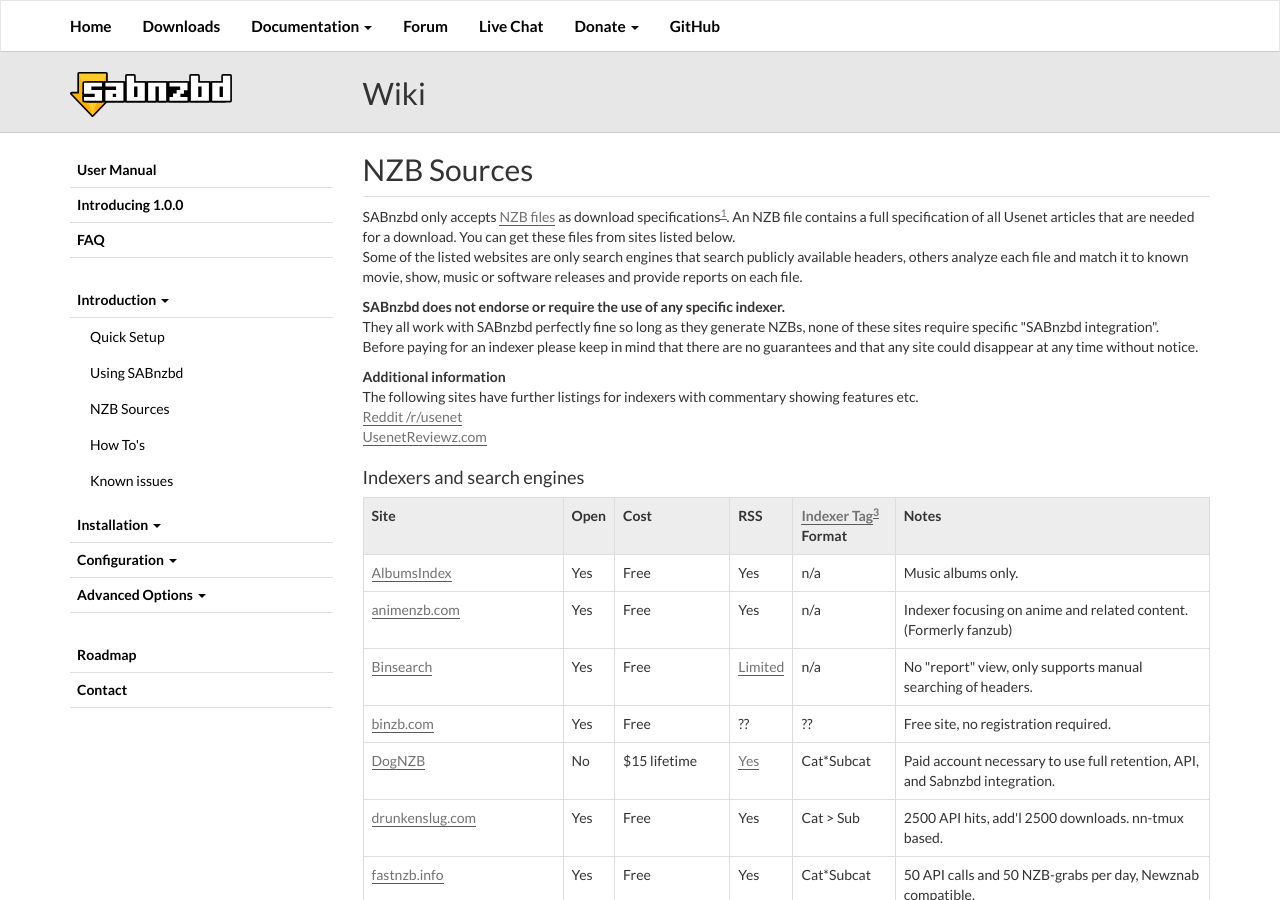
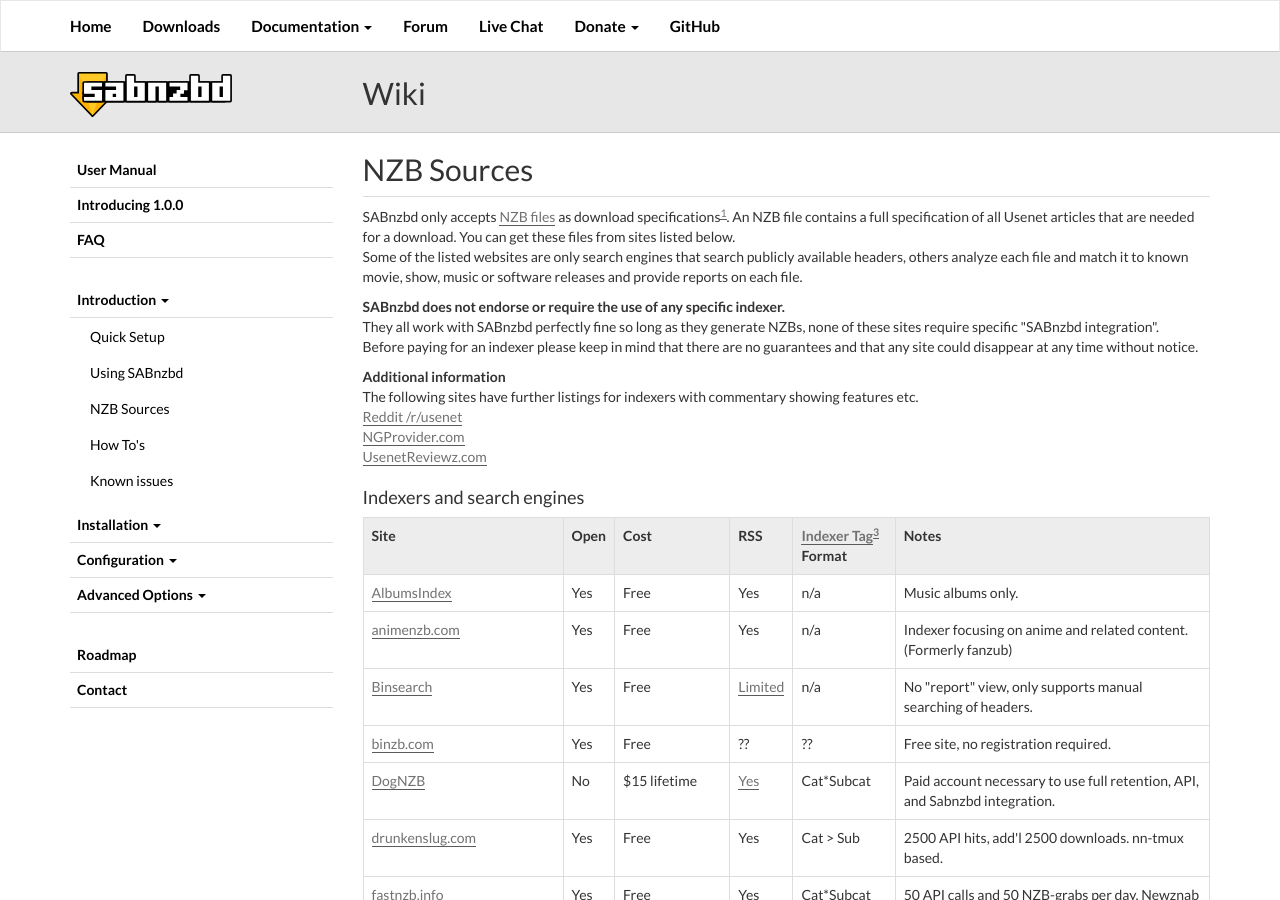
Before and after one commit to sabnzbd/sabnzbd.github.io, a Jekyll site: the page built from wiki/introduction/nzb-sources.html, in a window 1280 px wide and 900 px high. Built offline with Jekyll 4.4.1, drawn with Linux system fonts in a browser that asks for light colours.

Commit message:
Add NGProvider back to NZB Sources

```diff
--- a/wiki/introduction/nzb-sources.html
+++ b/wiki/introduction/nzb-sources.html
@@ -15,6 +15,7 @@
 <p><strong>Additional information</strong><br>
     The following sites have further listings for indexers with commentary showing features etc.<br>
     <a href="https://www.reddit.com/r/usenet/wiki/indexers" target="_blank">Reddit /r/usenet</a><br>
+    <a href="http://www.ngprovider.com/usenet-indexing-sites.php">NGProvider.com</a><br>
     <a href="http://usenetreviewz.com/nzb-sites/" target="_blank">UsenetReviewz.com</a><br>
 </p>
 
```
